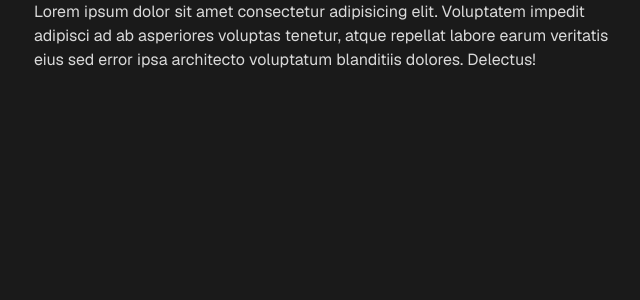
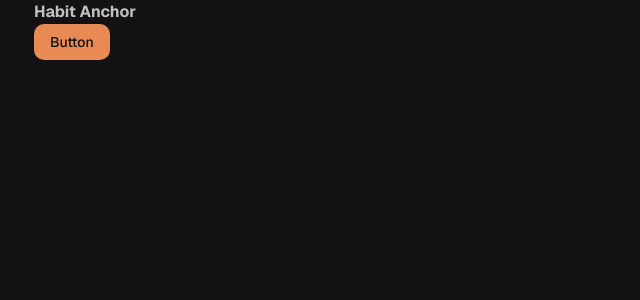
Before and after one commit to mmmmaharshi/HandyBible, a React (Vite) app: page / in a window 1280 px wide. Shown: the top 300 px of the page, without its empty margins (318-958 px from the left). Built offline with nearby package versions, Linux system fonts and the light colour scheme.

Commit message:
changed theme to "darkmatter"

```diff
--- a/src/App.tsx
+++ b/src/App.tsx
@@ -1,10 +1,10 @@
+import { Button } from './components/ui/button';
+
 const App = () => {
 	return (
 		<div className='text-base'>
-			Lorem ipsum dolor sit amet consectetur adipisicing elit. Voluptatem
-			impedit adipisci ad ab asperiores voluptas tenetur, atque repellat
-			labore earum veritatis eius sed error ipsa architecto voluptatum
-			blanditiis dolores. Delectus!
+			<h1 className='font-bold'>Habit Anchor</h1>
+			<Button>Button</Button>
 		</div>
 	);
 };
--- /dev/null
+++ b/src/components/ui/button.tsx
@@ -0,0 +1,58 @@
+import * as React from "react"
+import { Slot } from "@radix-ui/react-slot"
+import { cva, type VariantProps } from "class-variance-authority"
+
+import { cn } from "@/lib/utils"
+
+const buttonVariants = cva(
+  "inline-flex items-center justify-center gap-2 whitespace-nowrap rounded-md text-sm font-medium transition-all disabled:pointer-events-none disabled:opacity-50 [&_svg]:pointer-events-none [&_svg:not([class*='size-'])]:size-4 shrink-0 [&_svg]:shrink-0 outline-none focus-visible:border-ring focus-visible:ring-ring/50 focus-visible:ring-[3px] aria-invalid:ring-destructive/20 dark:aria-invalid:ring-destructive/40 aria-invalid:border-destructive",
+  {
+    variants: {
+      variant: {
+        default: "bg-primary text-primary-foreground hover:bg-primary/90",
+        destructive:
+          "bg-destructive text-white hover:bg-destructive/90 focus-visible:ring-destructive/20 dark:focus-visible:ring-destructive/40 dark:bg-destructive/60",
+        outline:
+          "border bg-background shadow-xs hover:bg-accent hover:text-accent-foreground dark:bg-input/30 dark:border-input dark:hover:bg-input/50",
+        secondary:
+          "bg-secondary text-secondary-foreground hover:bg-secondary/80",
+        ghost:
+          "hover:bg-accent hover:text-accent-foreground dark:hover:bg-accent/50",
+        link: "text-primary underline-offset-4 hover:underline",
+      },
+      size: {
+        default: "h-9 px-4 py-2 has-[>svg]:px-3",
+        sm: "h-8 rounded-md gap-1.5 px-3 has-[>svg]:px-2.5",
+        lg: "h-10 rounded-md px-6 has-[>svg]:px-4",
+        icon: "size-9",
+      },
+    },
+    defaultVariants: {
+      variant: "default",
+      size: "default",
+    },
+  }
+)
+
+function Button({
+  className,
+  variant,
+  size,
+  asChild = false,
+  ...props
+}: React.ComponentProps<"button"> &
+  VariantProps<typeof buttonVariants> & {
+    asChild?: boolean
+  }) {
+  const Comp = asChild ? Slot : "button"
+
+  return (
+    <Comp
+      data-slot="button"
+      className={cn(buttonVariants({ variant, size, className }))}
+      {...props}
+    />
+  )
+}
+
+export { Button, buttonVariants }
--- a/src/index.css
+++ b/src/index.css
@@ -5,6 +5,7 @@
 
 @theme {
 	--font-display: 'Geist', sans-serif;
+	--default-border-width: 0.5px;
 }
 
 @theme inline {
@@ -43,10 +44,10 @@
 	--color-sidebar-accent-foreground: var(--sidebar-accent-foreground);
 	--color-sidebar-border: var(--sidebar-border);
 	--color-sidebar-ring: var(--sidebar-ring);
-	--font-sans: Inter, sans-serif;
-	--font-mono: Fira Code, monospace;
-	--font-serif: Georgia, serif;
-	--radius: 0.35rem;
+	--font-sans: Geist Mono, ui-monospace, monospace;
+	--font-mono: JetBrains Mono, monospace;
+	--font-serif: serif;
+	--radius: 0.75rem;
 	--tracking-tighter: calc(var(--tracking-normal) - 0.05em);
 	--tracking-tight: calc(var(--tracking-normal) - 0.025em);
 	--tracking-wide: calc(var(--tracking-normal) + 0.025em);
@@ -73,124 +74,124 @@
 }
 
 :root {
-	--radius: 0.35rem;
-	--background: oklch(0.9551 0 0);
-	--foreground: oklch(0.3211 0 0);
-	--card: oklch(0.9702 0 0);
-	--card-foreground: oklch(0.3211 0 0);
-	--popover: oklch(0.9702 0 0);
-	--popover-foreground: oklch(0.3211 0 0);
-	--primary: oklch(0.4891 0 0);
+	--radius: 0.75rem;
+	--background: oklch(1 0 0);
+	--foreground: oklch(0.2101 0.0318 264.6645);
+	--card: oklch(1 0 0);
+	--card-foreground: oklch(0.2101 0.0318 264.6645);
+	--popover: oklch(1 0 0);
+	--popover-foreground: oklch(0.2101 0.0318 264.6645);
+	--primary: oklch(0.6716 0.1368 48.513);
 	--primary-foreground: oklch(1 0 0);
-	--secondary: oklch(0.9067 0 0);
-	--secondary-foreground: oklch(0.3211 0 0);
-	--muted: oklch(0.8853 0 0);
-	--muted-foreground: oklch(0.5103 0 0);
-	--accent: oklch(0.8078 0 0);
-	--accent-foreground: oklch(0.3211 0 0);
-	--destructive: oklch(0.5594 0.19 25.8625);
-	--border: oklch(0.8576 0 0);
-	--input: oklch(0.9067 0 0);
-	--ring: oklch(0.4891 0 0);
-	--chart-1: oklch(0.4891 0 0);
-	--chart-2: oklch(0.4863 0.0361 196.0278);
-	--chart-3: oklch(0.6534 0 0);
-	--chart-4: oklch(0.7316 0 0);
-	--chart-5: oklch(0.8078 0 0);
-	--sidebar: oklch(0.937 0 0);
-	--sidebar-foreground: oklch(0.3211 0 0);
-	--sidebar-primary: oklch(0.4891 0 0);
+	--secondary: oklch(0.536 0.0398 196.028);
+	--secondary-foreground: oklch(1 0 0);
+	--muted: oklch(0.967 0.0029 264.5419);
+	--muted-foreground: oklch(0.551 0.0234 264.3637);
+	--accent: oklch(0.9491 0 0);
+	--accent-foreground: oklch(0.2101 0.0318 264.6645);
+	--destructive: oklch(0.6368 0.2078 25.3313);
+	--border: oklch(0.9276 0.0058 264.5313);
+	--input: oklch(0.9276 0.0058 264.5313);
+	--ring: oklch(0.6716 0.1368 48.513);
+	--chart-1: oklch(0.594 0.0443 196.0233);
+	--chart-2: oklch(0.7214 0.1337 49.9802);
+	--chart-3: oklch(0.8721 0.0864 68.5474);
+	--chart-4: oklch(0.6268 0 0);
+	--chart-5: oklch(0.683 0 0);
+	--sidebar: oklch(0.967 0.0029 264.5419);
+	--sidebar-foreground: oklch(0.2101 0.0318 264.6645);
+	--sidebar-primary: oklch(0.6716 0.1368 48.513);
 	--sidebar-primary-foreground: oklch(1 0 0);
-	--sidebar-accent: oklch(0.8078 0 0);
-	--sidebar-accent-foreground: oklch(0.3211 0 0);
-	--sidebar-border: oklch(0.8576 0 0);
-	--sidebar-ring: oklch(0.4891 0 0);
-	--destructive-foreground: oklch(1 0 0);
-	--font-sans: Montserrat, sans-serif;
-	--font-serif: Georgia, serif;
-	--font-mono: Fira Code, monospace;
-	--shadow-color: hsl(0 0% 20% / 0.1);
-	--shadow-opacity: 0.15;
-	--shadow-blur: 0px;
+	--sidebar-accent: oklch(1 0 0);
+	--sidebar-accent-foreground: oklch(0.2101 0.0318 264.6645);
+	--sidebar-border: oklch(0.9276 0.0058 264.5313);
+	--sidebar-ring: oklch(0.6716 0.1368 48.513);
+	--destructive-foreground: oklch(0.9851 0 0);
+	--font-sans: Geist Mono, ui-monospace, monospace;
+	--font-serif: serif;
+	--font-mono: JetBrains Mono, monospace;
+	--shadow-color: #000000;
+	--shadow-opacity: 0.05;
+	--shadow-blur: 4px;
 	--shadow-spread: 0px;
 	--shadow-offset-x: 0px;
-	--shadow-offset-y: 2px;
-	--letter-spacing: 0em;
+	--shadow-offset-y: 1px;
+	--letter-spacing: 0rem;
 	--spacing: 0.25rem;
-	--shadow-2xs: 0px 2px 0px 0px hsl(0 0% 20% / 0.07);
-	--shadow-xs: 0px 2px 0px 0px hsl(0 0% 20% / 0.07);
-	--shadow-sm: 0px 2px 0px 0px hsl(0 0% 20% / 0.15),
-		0px 1px 2px -1px hsl(0 0% 20% / 0.15);
-	--shadow: 0px 2px 0px 0px hsl(0 0% 20% / 0.15),
-		0px 1px 2px -1px hsl(0 0% 20% / 0.15);
-	--shadow-md: 0px 2px 0px 0px hsl(0 0% 20% / 0.15),
-		0px 2px 4px -1px hsl(0 0% 20% / 0.15);
-	--shadow-lg: 0px 2px 0px 0px hsl(0 0% 20% / 0.15),
-		0px 4px 6px -1px hsl(0 0% 20% / 0.15);
-	--shadow-xl: 0px 2px 0px 0px hsl(0 0% 20% / 0.15),
-		0px 8px 10px -1px hsl(0 0% 20% / 0.15);
-	--shadow-2xl: 0px 2px 0px 0px hsl(0 0% 20% / 0.38);
-	--tracking-normal: 0em;
+	--shadow-2xs: 0px 1px 4px 0px hsl(0 0% 0% / 0.03);
+	--shadow-xs: 0px 1px 4px 0px hsl(0 0% 0% / 0.03);
+	--shadow-sm: 0px 1px 4px 0px hsl(0 0% 0% / 0.05),
+		0px 1px 2px -1px hsl(0 0% 0% / 0.05);
+	--shadow: 0px 1px 4px 0px hsl(0 0% 0% / 0.05),
+		0px 1px 2px -1px hsl(0 0% 0% / 0.05);
+	--shadow-md: 0px 1px 4px 0px hsl(0 0% 0% / 0.05),
+		0px 2px 4px -1px hsl(0 0% 0% / 0.05);
+	--shadow-lg: 0px 1px 4px 0px hsl(0 0% 0% / 0.05),
+		0px 4px 6px -1px hsl(0 0% 0% / 0.05);
+	--shadow-xl: 0px 1px 4px 0px hsl(0 0% 0% / 0.05),
+		0px 8px 10px -1px hsl(0 0% 0% / 0.05);
+	--shadow-2xl: 0px 1px 4px 0px hsl(0 0% 0% / 0.13);
+	--tracking-normal: 0rem;
 }
 
 .dark {
-	--background: oklch(0.2178 0 0);
-	--foreground: oklch(0.8853 0 0);
-	--card: oklch(0.2435 0 0);
-	--card-foreground: oklch(0.8853 0 0);
-	--popover: oklch(0.2435 0 0);
-	--popover-foreground: oklch(0.8853 0 0);
-	--primary: oklch(0.7058 0 0);
-	--primary-foreground: oklch(0.2178 0 0);
-	--secondary: oklch(0.3092 0 0);
-	--secondary-foreground: oklch(0.8853 0 0);
-	--muted: oklch(0.285 0 0);
-	--muted-foreground: oklch(0.5999 0 0);
-	--accent: oklch(0.3715 0 0);
-	--accent-foreground: oklch(0.8853 0 0);
-	--destructive: oklch(0.6591 0.153 22.1703);
-	--border: oklch(0.329 0 0);
-	--input: oklch(0.3092 0 0);
-	--ring: oklch(0.7058 0 0);
-	--chart-1: oklch(0.7058 0 0);
-	--chart-2: oklch(0.6714 0.0339 206.3482);
-	--chart-3: oklch(0.5452 0 0);
-	--chart-4: oklch(0.4604 0 0);
-	--chart-5: oklch(0.3715 0 0);
-	--sidebar: oklch(0.2393 0 0);
-	--sidebar-foreground: oklch(0.8853 0 0);
-	--sidebar-primary: oklch(0.7058 0 0);
-	--sidebar-primary-foreground: oklch(0.2178 0 0);
-	--sidebar-accent: oklch(0.3715 0 0);
-	--sidebar-accent-foreground: oklch(0.8853 0 0);
-	--sidebar-border: oklch(0.329 0 0);
-	--sidebar-ring: oklch(0.7058 0 0);
-	--destructive-foreground: oklch(1 0 0);
-	--radius: 0.35rem;
-	--font-sans: Inter, sans-serif;
-	--font-serif: Georgia, serif;
-	--font-mono: Fira Code, monospace;
-	--shadow-color: hsl(0 0% 20% / 0.1);
-	--shadow-opacity: 0.15;
-	--shadow-blur: 0px;
+	--background: oklch(0.1797 0.0043 308.1928);
+	--foreground: oklch(0.8109 0 0);
+	--card: oklch(0.1822 0 0);
+	--card-foreground: oklch(0.8109 0 0);
+	--popover: oklch(0.1797 0.0043 308.1928);
+	--popover-foreground: oklch(0.8109 0 0);
+	--primary: oklch(0.7214 0.1337 49.9802);
+	--primary-foreground: oklch(0.1797 0.0043 308.1928);
+	--secondary: oklch(0.594 0.0443 196.0233);
+	--secondary-foreground: oklch(0.1797 0.0043 308.1928);
+	--muted: oklch(0.252 0 0);
+	--muted-foreground: oklch(0.6268 0 0);
+	--accent: oklch(0.3211 0 0);
+	--accent-foreground: oklch(0.8109 0 0);
+	--destructive: oklch(0.594 0.0443 196.0233);
+	--border: oklch(0.252 0 0);
+	--input: oklch(0.252 0 0);
+	--ring: oklch(0.7214 0.1337 49.9802);
+	--chart-1: oklch(0.594 0.0443 196.0233);
+	--chart-2: oklch(0.7214 0.1337 49.9802);
+	--chart-3: oklch(0.8721 0.0864 68.5474);
+	--chart-4: oklch(0.6268 0 0);
+	--chart-5: oklch(0.683 0 0);
+	--sidebar: oklch(0.1822 0 0);
+	--sidebar-foreground: oklch(0.8109 0 0);
+	--sidebar-primary: oklch(0.7214 0.1337 49.9802);
+	--sidebar-primary-foreground: oklch(0.1797 0.0043 308.1928);
+	--sidebar-accent: oklch(0.3211 0 0);
+	--sidebar-accent-foreground: oklch(0.8109 0 0);
+	--sidebar-border: oklch(0.252 0 0);
+	--sidebar-ring: oklch(0.7214 0.1337 49.9802);
+	--destructive-foreground: oklch(0.1797 0.0043 308.1928);
+	--radius: 0.75rem;
+	--font-sans: Geist Mono, ui-monospace, monospace;
+	--font-serif: serif;
+	--font-mono: JetBrains Mono, monospace;
+	--shadow-color: #000000;
+	--shadow-opacity: 0.05;
+	--shadow-blur: 4px;
 	--shadow-spread: 0px;
 	--shadow-offset-x: 0px;
-	--shadow-offset-y: 2px;
-	--letter-spacing: 0em;
+	--shadow-offset-y: 1px;
+	--letter-spacing: 0rem;
 	--spacing: 0.25rem;
-	--shadow-2xs: 0px 2px 0px 0px hsl(0 0% 20% / 0.07);
-	--shadow-xs: 0px 2px 0px 0px hsl(0 0% 20% / 0.07);
-	--shadow-sm: 0px 2px 0px 0px hsl(0 0% 20% / 0.15),
-		0px 1px 2px -1px hsl(0 0% 20% / 0.15);
-	--shadow: 0px 2px 0px 0px hsl(0 0% 20% / 0.15),
-		0px 1px 2px -1px hsl(0 0% 20% / 0.15);
-	--shadow-md: 0px 2px 0px 0px hsl(0 0% 20% / 0.15),
-		0px 2px 4px -1px hsl(0 0% 20% / 0.15);
-	--shadow-lg: 0px 2px 0px 0px hsl(0 0% 20% / 0.15),
-		0px 4px 6px -1px hsl(0 0% 20% / 0.15);
-	--shadow-xl: 0px 2px 0px 0px hsl(0 0% 20% / 0.15),
-		0px 8px 10px -1px hsl(0 0% 20% / 0.15);
-	--shadow-2xl: 0px 2px 0px 0px hsl(0 0% 20% / 0.38);
+	--shadow-2xs: 0px 1px 4px 0px hsl(0 0% 0% / 0.03);
+	--shadow-xs: 0px 1px 4px 0px hsl(0 0% 0% / 0.03);
+	--shadow-sm: 0px 1px 4px 0px hsl(0 0% 0% / 0.05),
+		0px 1px 2px -1px hsl(0 0% 0% / 0.05);
+	--shadow: 0px 1px 4px 0px hsl(0 0% 0% / 0.05),
+		0px 1px 2px -1px hsl(0 0% 0% / 0.05);
+	--shadow-md: 0px 1px 4px 0px hsl(0 0% 0% / 0.05),
+		0px 2px 4px -1px hsl(0 0% 0% / 0.05);
+	--shadow-lg: 0px 1px 4px 0px hsl(0 0% 0% / 0.05),
+		0px 4px 6px -1px hsl(0 0% 0% / 0.05);
+	--shadow-xl: 0px 1px 4px 0px hsl(0 0% 0% / 0.05),
+		0px 8px 10px -1px hsl(0 0% 0% / 0.05);
+	--shadow-2xl: 0px 1px 4px 0px hsl(0 0% 0% / 0.13);
 }
 
 body {
```
